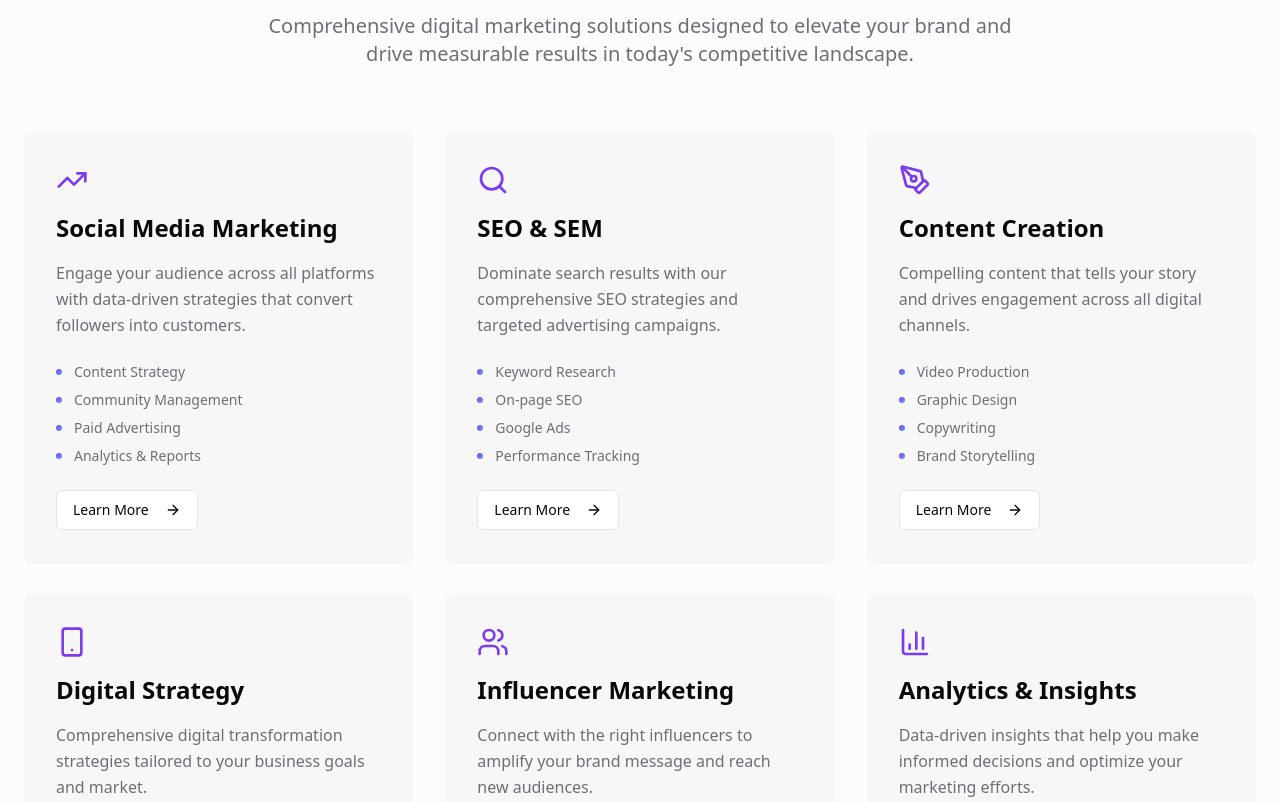
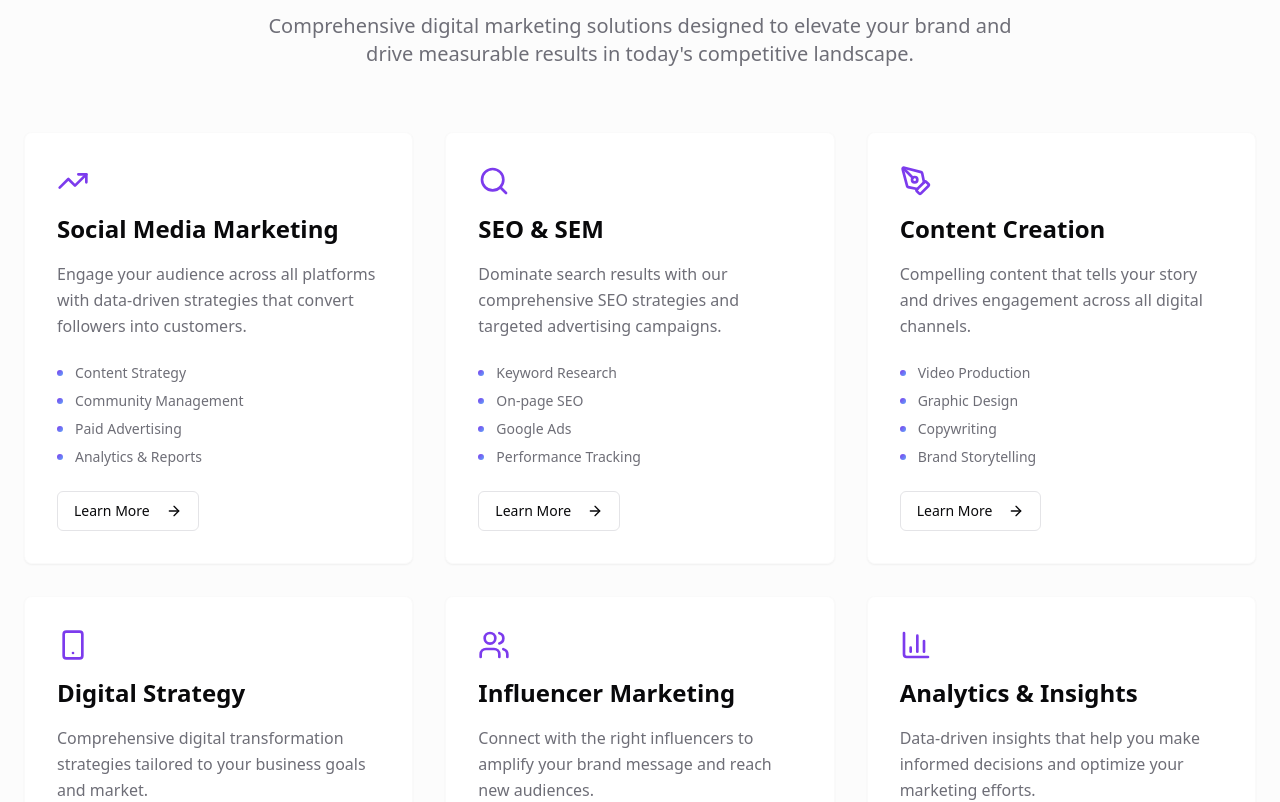
Before and after one commit to Priyagokul2418/trendspark-digital, a React (Vite) app: page / in a window 1280 px wide. Shown: the part 940-1742 px from the top of the page. Built offline with nearby package versions, Linux system fonts and the light colour scheme.

Commit message:
Refine service card styling
Improve the visual distinction of service cards by adjusting their background and styling to make them appear more unique and less collapsed with the white background.

```diff
--- a/src/components/Services.tsx
+++ b/src/components/Services.tsx
@@ -66,7 +66,7 @@ const Services = () => {
           {services.map((service, index) => (
             <Card
               key={index}
-              className="p-8 hover:shadow-elegant transition-all duration-300 hover:-translate-y-2 border-0 bg-muted/60 hover:bg-muted/80 backdrop-blur-sm group"
+              className="p-8 hover:shadow-elegant transition-all duration-300 hover:-translate-y-2 border border-border/20 bg-card hover:bg-muted/90 backdrop-blur-sm group shadow-sm"
             >
               <div className="text-primary mb-4 group-hover:scale-110 transition-transform duration-300">
                 {service.icon}
```
